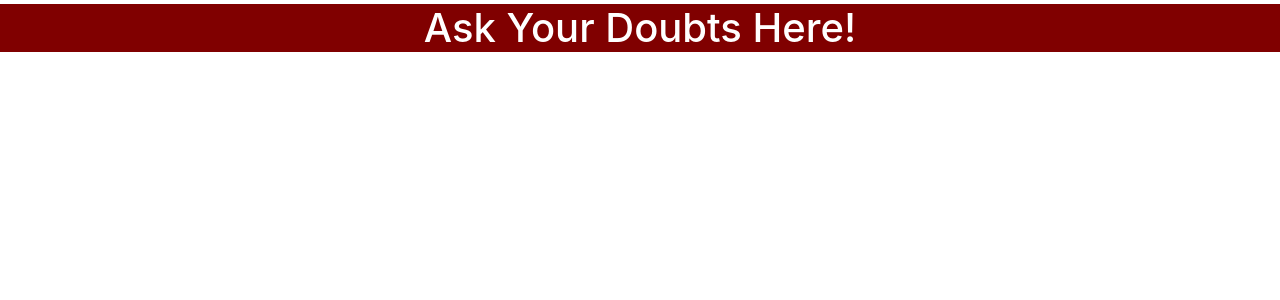
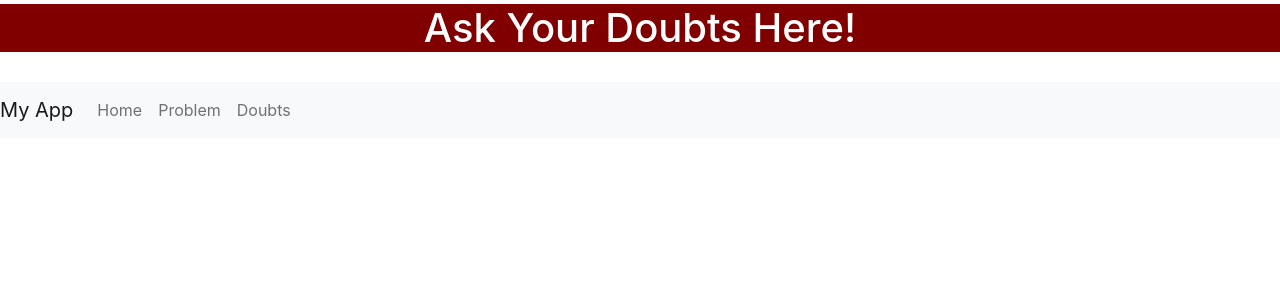
Before and after one commit to sanskarfc/online-judge, a React (Create React App) app in the folder frontend/: page /doubts in a window 1280 px wide. Shown: the top 300 px of the page. Built offline with nearby package versions, Linux system fonts and the light colour scheme.

Commit message:
some basic ui changes (now navbar everywhere)

```diff
--- a/frontend/src/App.js
+++ b/frontend/src/App.js
@@ -19,6 +19,7 @@ function App() {
             <main className="py-1">
                 <Routes>
                     <Route path="/" element={<Home/>} />
+                    <Route path="/home" element={<Home/>} />
                     <Route path="/doubts" element={<Doubts/>} />
                     <Route path="/history" element={<History/>} />
                     <Route path="/problem" element={<Problem/>} />
--- a/frontend/src/components/Navbar.js
+++ b/frontend/src/components/Navbar.js
@@ -8,9 +8,9 @@ export default function Navnav() {
             <Navbar.Toggle aria-controls="basic-navbar-nav" />
             <Navbar.Collapse id="basic-navbar-nav">
                 <Nav className="mr-auto">
-                    <Nav.Link href="#home">Home</Nav.Link>
-                    <Nav.Link href="#about">About</Nav.Link>
-                    <Nav.Link href="#contact">Contact</Nav.Link>
+                    <Nav.Link href="/home">Home</Nav.Link>
+                    <Nav.Link href="/problem">Problem</Nav.Link>
+                    <Nav.Link href="/doubts">Doubts</Nav.Link>
                 </Nav>
             </Navbar.Collapse>
         </Navbar>
--- a/frontend/src/pages/Doubts.js
+++ b/frontend/src/pages/Doubts.js
@@ -1,10 +1,12 @@
 import React from 'react';
 import "../App.css";
+import Navnav from "../components/Navbar";
 
 export default function Doubts() {
     return (
         <div className="doubts-page">
             <h1 className="doubt-heading">Ask Your Doubts Here!</h1>
+            <Navnav />
             {/* Saatvik */}
             {/* Make a doubts page where people can create a doubt */}
             {/* Adding comments should also be possible --> something like reddit but threads are not needed */}
--- a/frontend/src/pages/Problem.js
+++ b/frontend/src/pages/Problem.js
@@ -1,12 +1,12 @@
 import React from 'react';
 import ReactMarkdown from 'react-markdown';
-
-console.log("HHHH");
+import Navnav from "../components/Navbar";
 
 export default function Problem() {
     {/* need to have the problem statement in markdown here */}
     return (
         <div>
+            <Navnav />
             <ReactMarkdown>***This has been written in react-markdown***</ReactMarkdown>
             <ReactMarkdown>*React-Markdown* is **Awesome**</ReactMarkdown>
         </div>
```
Also changed, not shown: 2 other files (tests, documents, lock files or other folders).
